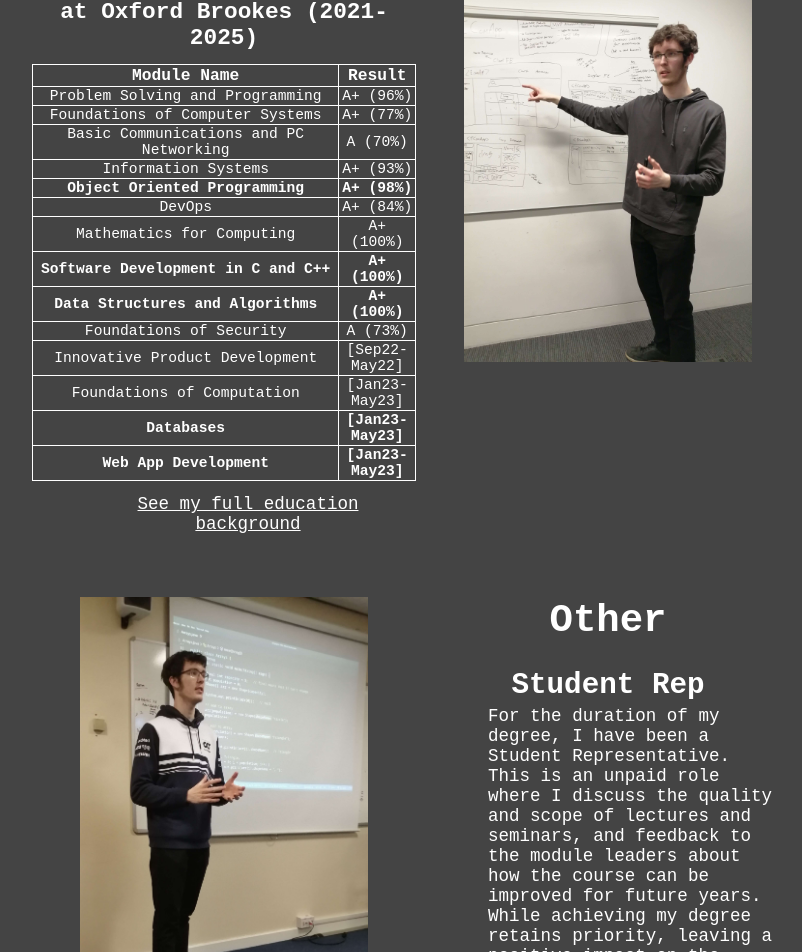
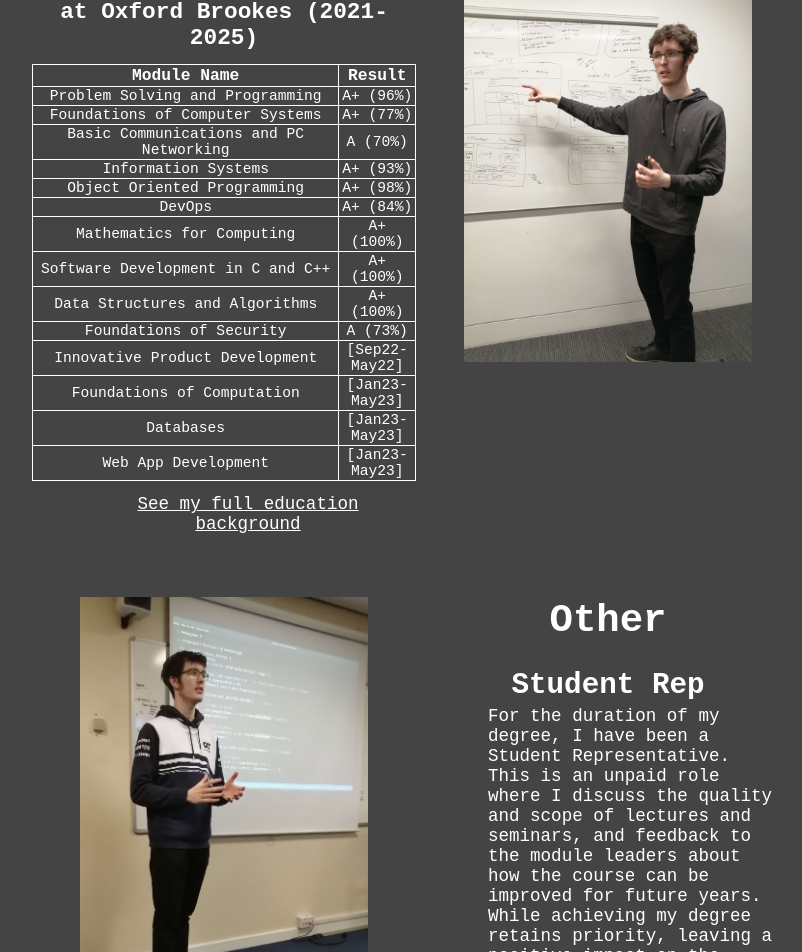
Before and after one commit to BenTaylor25/WebPortfolio2023, a React (Vite) app in the folder web-portfolio-2023/: page /WebPortfolio2023/about in a window 1280 px wide. Shown: the part 1451-2403 px from the top of the page, without its empty margins (224-1026 px from the left). Built offline with nearby package versions, Linux system fonts and the light colour scheme.

Commit message:
removed highlighting from important modules

```diff
--- a/web-portfolio-2023/src/components/pages/About.scss
+++ b/web-portfolio-2023/src/components/pages/About.scss
@@ -75,10 +75,6 @@ main.about {
 
             tr {
                 font-weight: 200;
-
-                &.highlight {
-                    font-weight: 900;
-                }
             }
         }
     }
--- a/web-portfolio-2023/src/components/pages/About.tsx
+++ b/web-portfolio-2023/src/components/pages/About.tsx
@@ -83,7 +83,7 @@ export default function About() {
                                 <td>Information Systems</td>
                                 <td>A+ (93%)</td>
                             </tr>
-                            <tr className='highlight'>
+                            <tr>
                                 <td>Object Oriented Programming</td>
                                 <td>A+ (98%)</td>
                             </tr>
@@ -95,11 +95,11 @@ export default function About() {
                                 <td>Mathematics for Computing</td>
                                 <td>A+ (100%)</td>
                             </tr>
-                            <tr className='highlight'>
+                            <tr>
                                 <td>Software Development in C and C++</td>
                                 <td>A+ (100%)</td>
                             </tr>
-                            <tr className='highlight'>
+                            <tr>
                                 <td>Data Structures and Algorithms</td>
                                 <td>A+ (100%)</td>
                             </tr>
@@ -115,11 +115,11 @@ export default function About() {
                                 <td>Foundations of Computation</td>
                                 <td>[Jan23-May23]</td>
                             </tr>
-                            <tr className='highlight'>
+                            <tr>
                                 <td>Databases</td>
                                 <td>[Jan23-May23]</td>
                             </tr>
-                            <tr className='highlight'>
+                            <tr>
                                 <td>Web App Development</td>
                                 <td>[Jan23-May23]</td>
                             </tr>
```
